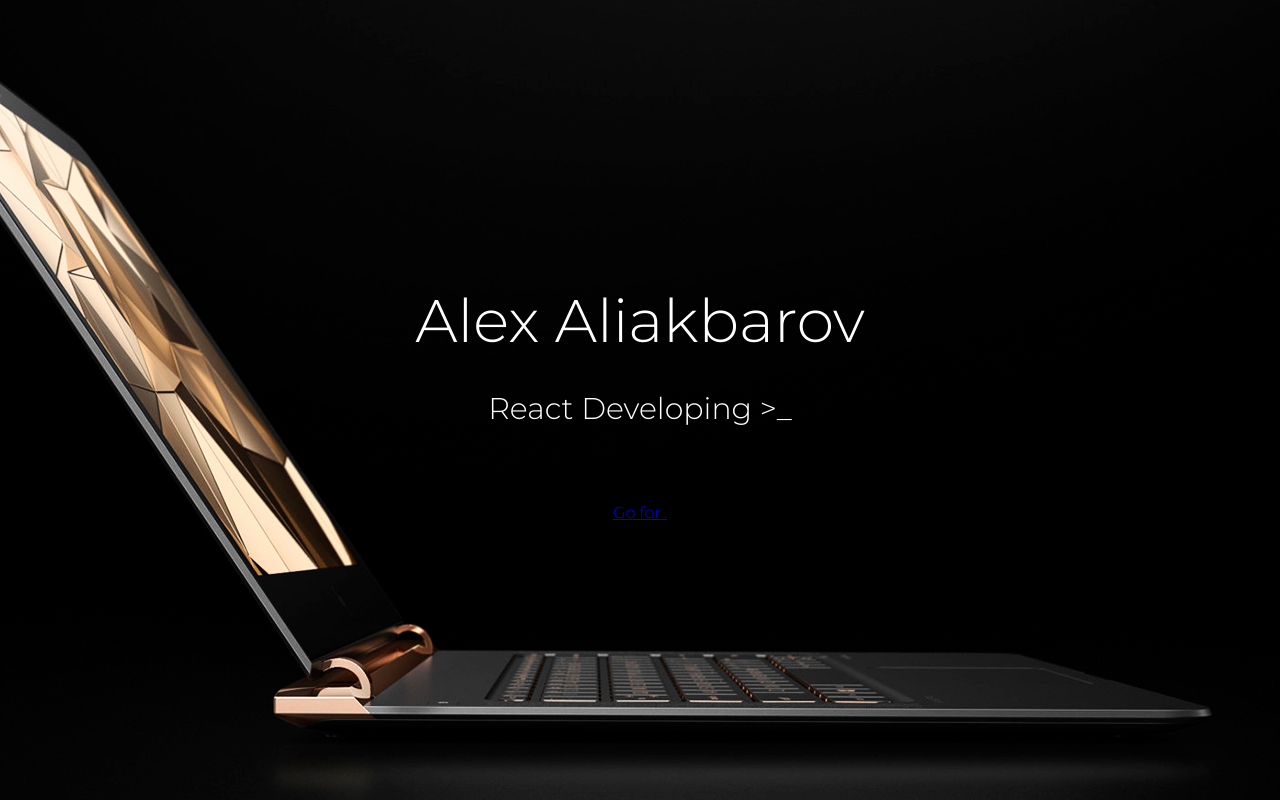
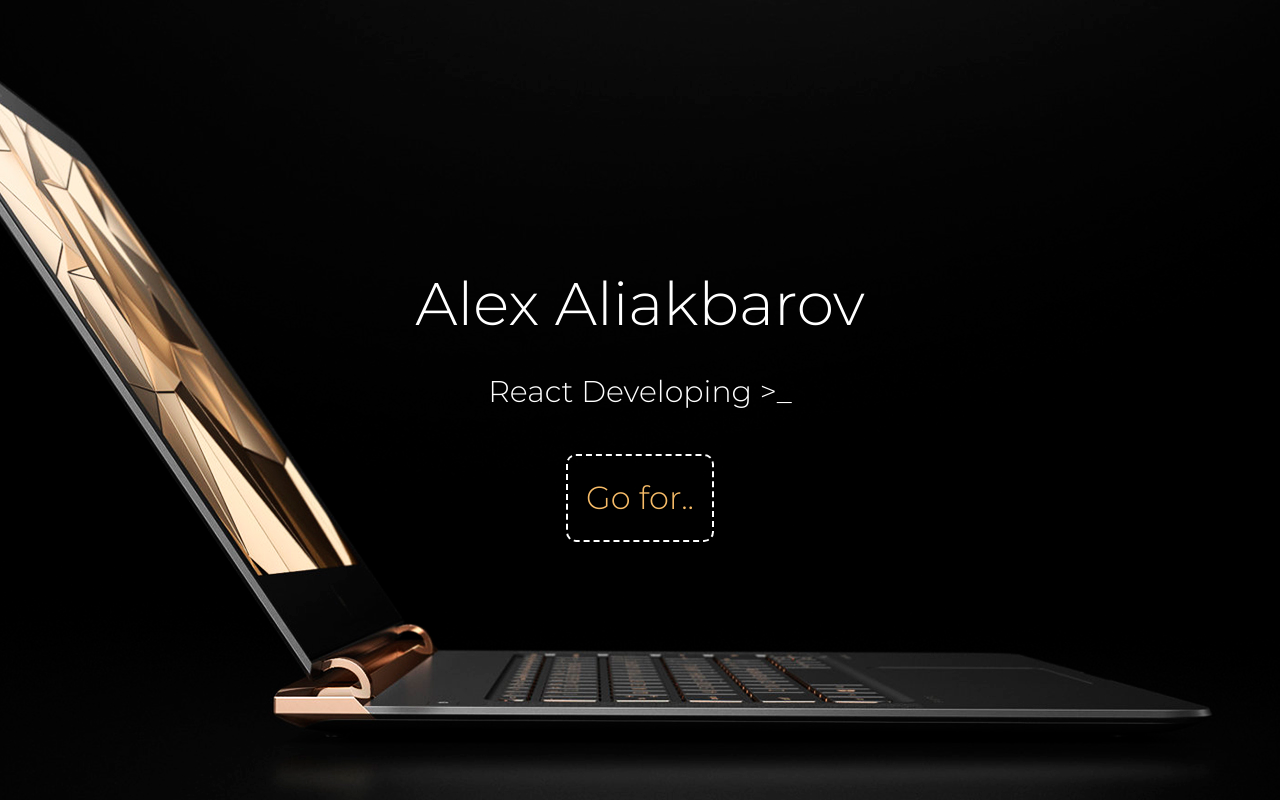
Before and after one commit to aaliakbarov/aaliakbarov.github.io, a plain HTML site: page index.html in a window 1280 px wide. Drawn offline with nearby package versions, Linux system fonts and the light colour scheme.

Commit message:
Update main.css
New styling for new times

```diff
--- a/styles/main.css
+++ b/styles/main.css
@@ -31,5 +31,23 @@ html {
 
 .header-text {
 	font-size: 30px;
-	margin-bottom: 70px;
+	margin-bottom: 40px;
+
 }
+
+.contact-link {
+	background-color: transparent;
+  	color: #f7bc68;
+  	text-decoration: none;
+  	font-size: 2em;
+  	border: dashed white;
+  	border-radius: 10px;
+  	padding: 18px;
+  	border-width: 2px;
+	transition: 1s ease-in-out;
+}
+
+.contact-link:hover {
+	color: white;
+	border-color: #f7bc68;
+}
```
